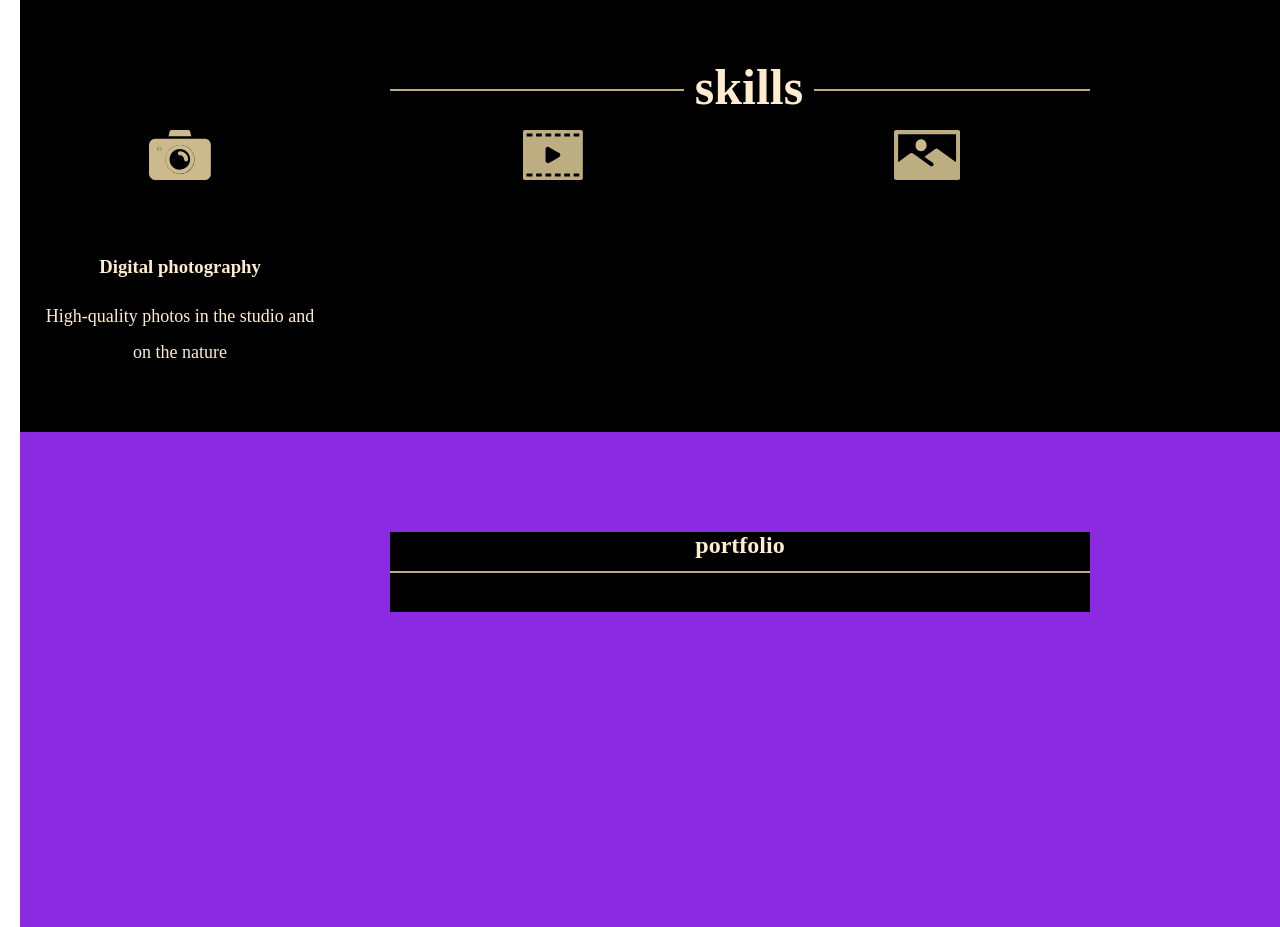
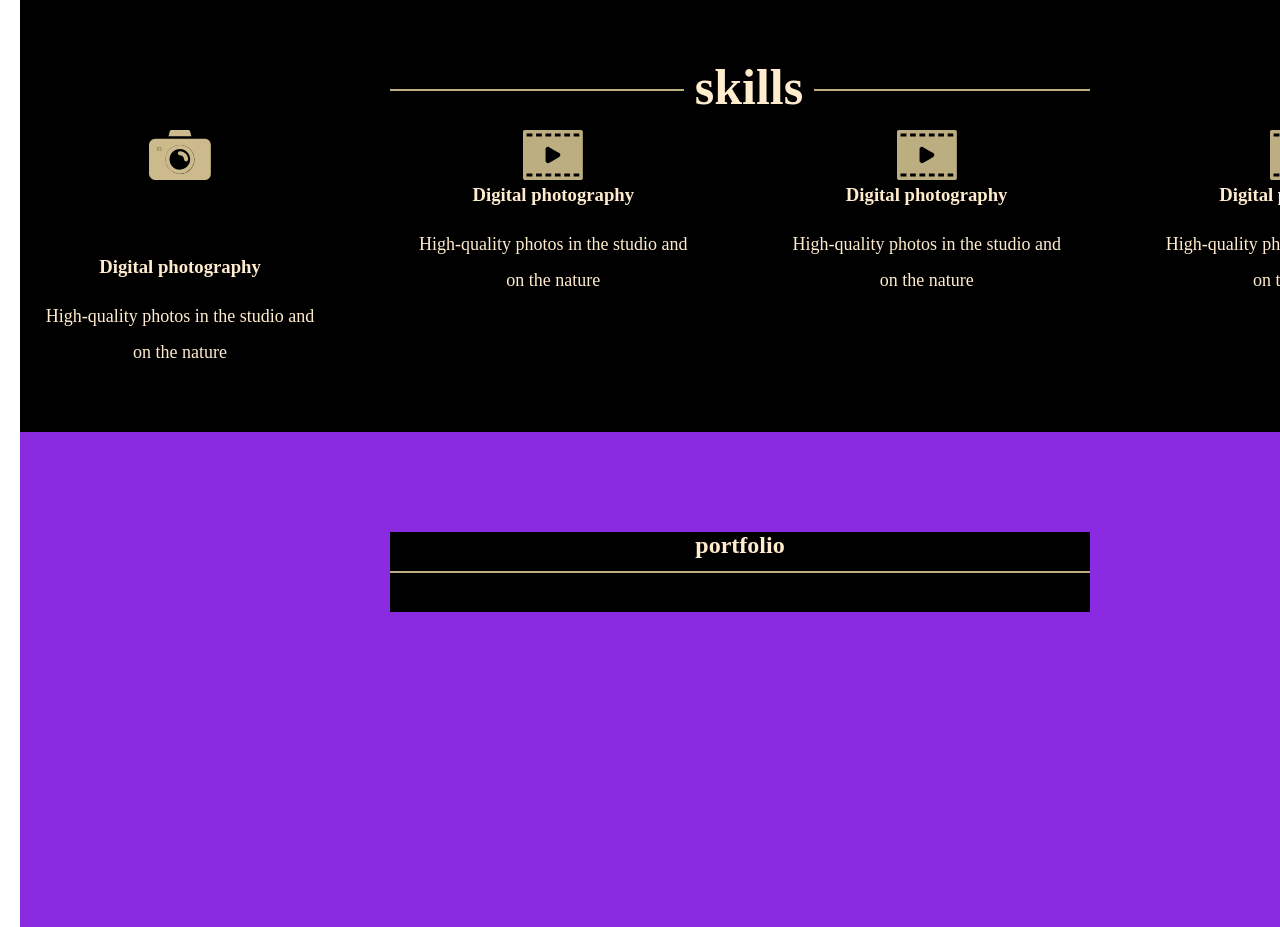
Before and after one commit to 4yd1K/rsschool-cv, a plain HTML site: page portfolio/index.html in a window 1280 px wide. Shown: the part 960-1887 px from the top of the page. Drawn offline with Linux system fonts and the light colour scheme; a script that the page names is missing.

Commit message:
feat: add +3 skills

```diff
--- a/portfolio/index.html
+++ b/portfolio/index.html
@@ -78,10 +78,48 @@
         </div>
 
 
+<!-- skills 2 -->
+        <div class="skills-item ">
+          <div class="skill-video">
+          <img src="/rsschool-cv/portfolio/assets/svg/video 1.svg" alt="video">
 
-        <div class="skills-item skill-video">  </div>
-        <div class="skills-item skill-retouch"> </div>
-        <div class="skills-item skill-audio">  </div>
+          <div class="skill-text">
+            <h3 class="skill-header"> Digital photography</h3>
+            <p class= "skill-description"> High-quality photos in the studio and on the nature</p>
+       </div>
+        </div>
+        </div>
+<!-- skills 3 -->
+        <div class="skills-item">
+
+          <div class="skill-skill-retouch">
+            <img src="/rsschool-cv/portfolio/assets/svg/video 1.svg" alt="video">
+
+            <div class="skill-text">
+              <h3 class="skill-header"> Digital photography</h3>
+              <p class= "skill-description"> High-quality photos in the studio and on the nature</p>
+         </div>
+          </div>
+          </div>
+
+
+
+        <!-- skills4 -->
+        <div class="skills-item ">
+
+          <div class="skills-item">
+
+            <div class="skill-skill-skill-audio">
+              <img src="/rsschool-cv/portfolio/assets/svg/video 1.svg" alt="video">
+
+              <div class="skill-text">
+                <h3 class="skill-header"> Digital photography</h3>
+                <p class= "skill-description"> High-quality photos in the studio and on the nature</p>
+           </div>
+            </div>
+            </div>
+
+        </div>
 
 
       </div>
--- a/portfolio/style.css
+++ b/portfolio/style.css
@@ -195,7 +195,7 @@ a:hover {
   justify-content: space-between;
 }
 
-.skill-photo{
+.skill-photo .skill-video{
  text-align: center;
 }
 
@@ -220,32 +220,12 @@ a:hover {
 
 
 } */
-.skill-video {
+/* .skill-video {
     background: url(/rsschool-cv/portfolio/assets/svg/video\ 1.svg) center top no-repeat;
-}
+} */
 .skill-retouch {
     background: url(/rsschool-cv/portfolio/assets/svg/image\ 1.svg) center top no-repeat;
 }
 .skill-audio{
     background: url(/rsschool-cv/portfolio/assets/svg/mic\ 1.svg) center top no-repeat;
 }
-/* background-color: brown; */
-/* background-image: url(/rsschool-cv/portfolio/assets/svg/camera\ 1.svg);
-    ba
-    background-size: 62px 50px ;
-    background-position: center top; */
-
-/* .skills-item {
-background-image: url(/rsschool-cv/portfolio/assets/svg/logo.svg);
-    background-size: 62px 50px;
-    background-position: center top;
-} */
-
-/*
-  .skill-item {
-    background-position: center top;
-  }
-  .skill-item1 {
-    background-image: url(/rsschool-cv/portfolio/assets/svg/logo.svg);
-    background-size: 62px 50px;
-  } */
```
